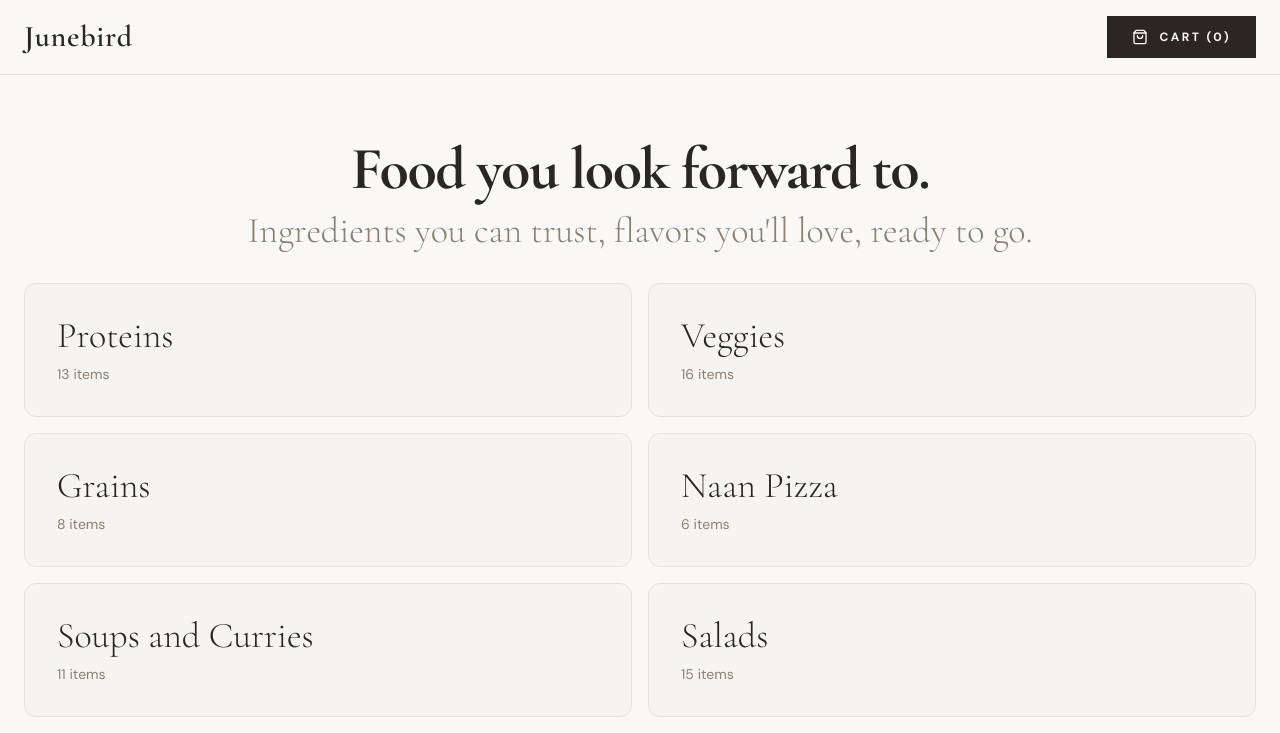
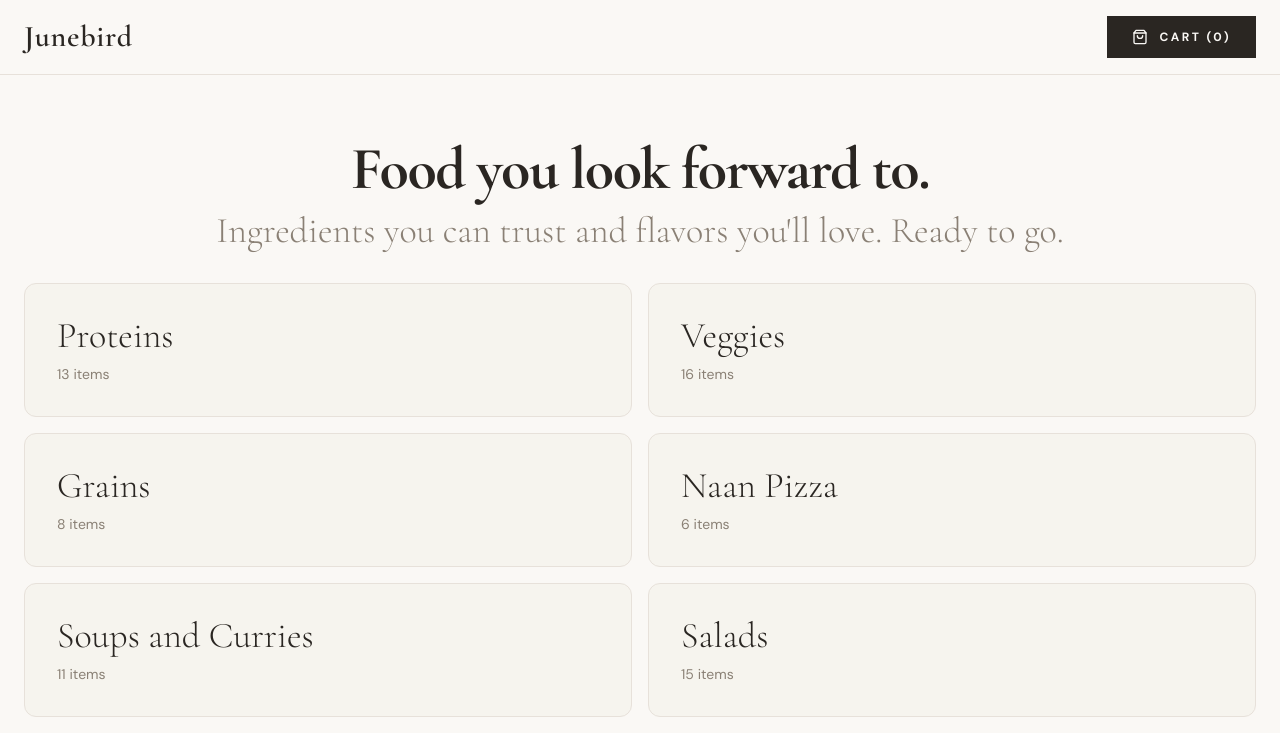
Before and after one commit to megrose/junebird, a React (Vite) app: page / in a window 1280 px wide. Shown: the top 733 px of the page. Built offline with nearby package versions, Linux system fonts and the light colour scheme; the HTML template or start-up script is replaced by a standard one.

Commit message:
Update homepage text

```diff
--- a/src/pages/Index.tsx
+++ b/src/pages/Index.tsx
@@ -60,7 +60,7 @@ const Index = () => {
           Food you look forward to.
         </h1>
         <p className="font-heading text-2xl md:text-3xl lg:text-4xl font-light text-muted-foreground">
-          Ingredients you can trust, flavors you'll love, ready to go.
+          Ingredients you can trust and flavors you'll love. Ready to go.
         </p>
       </section>
 
```
